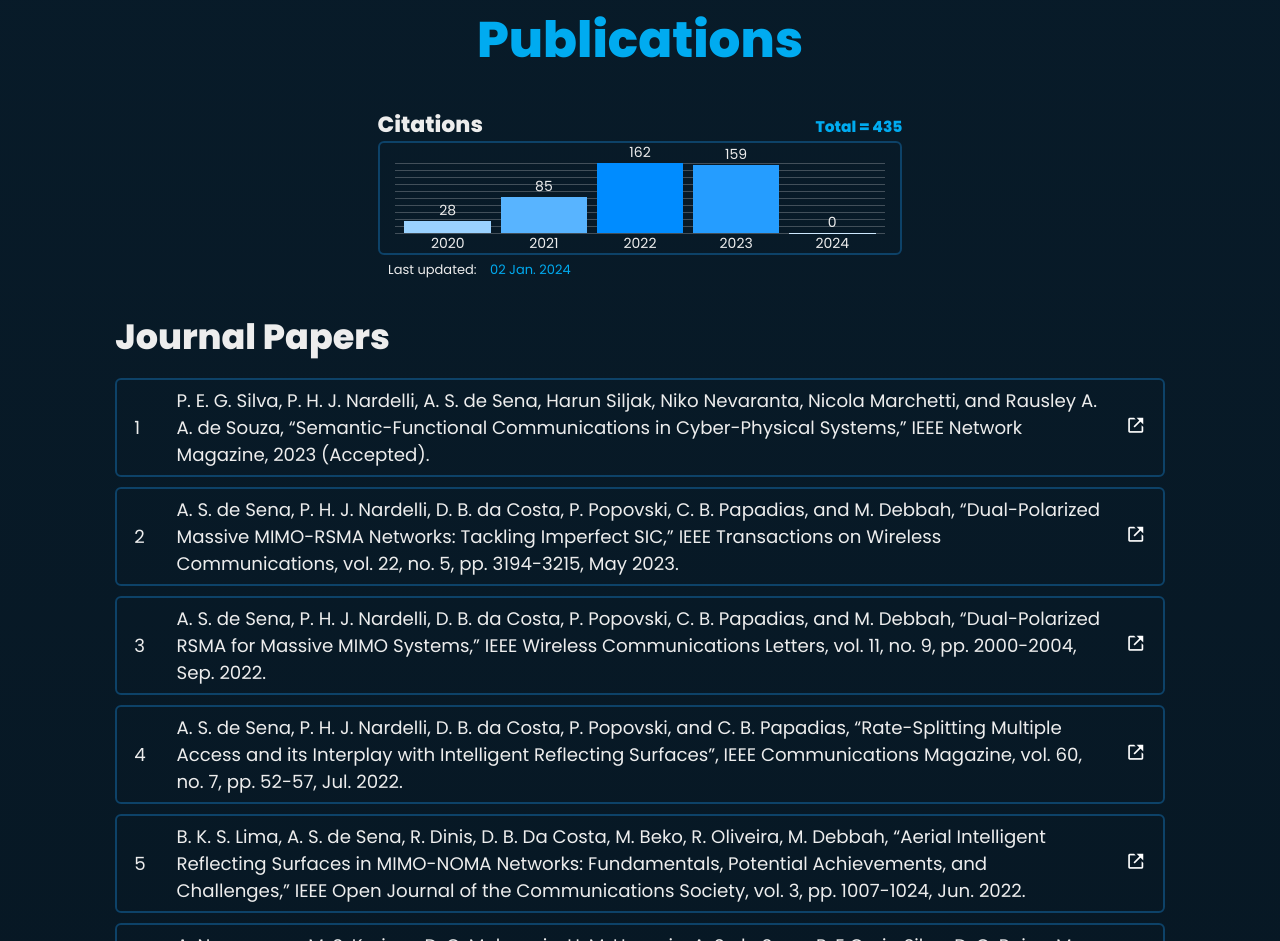
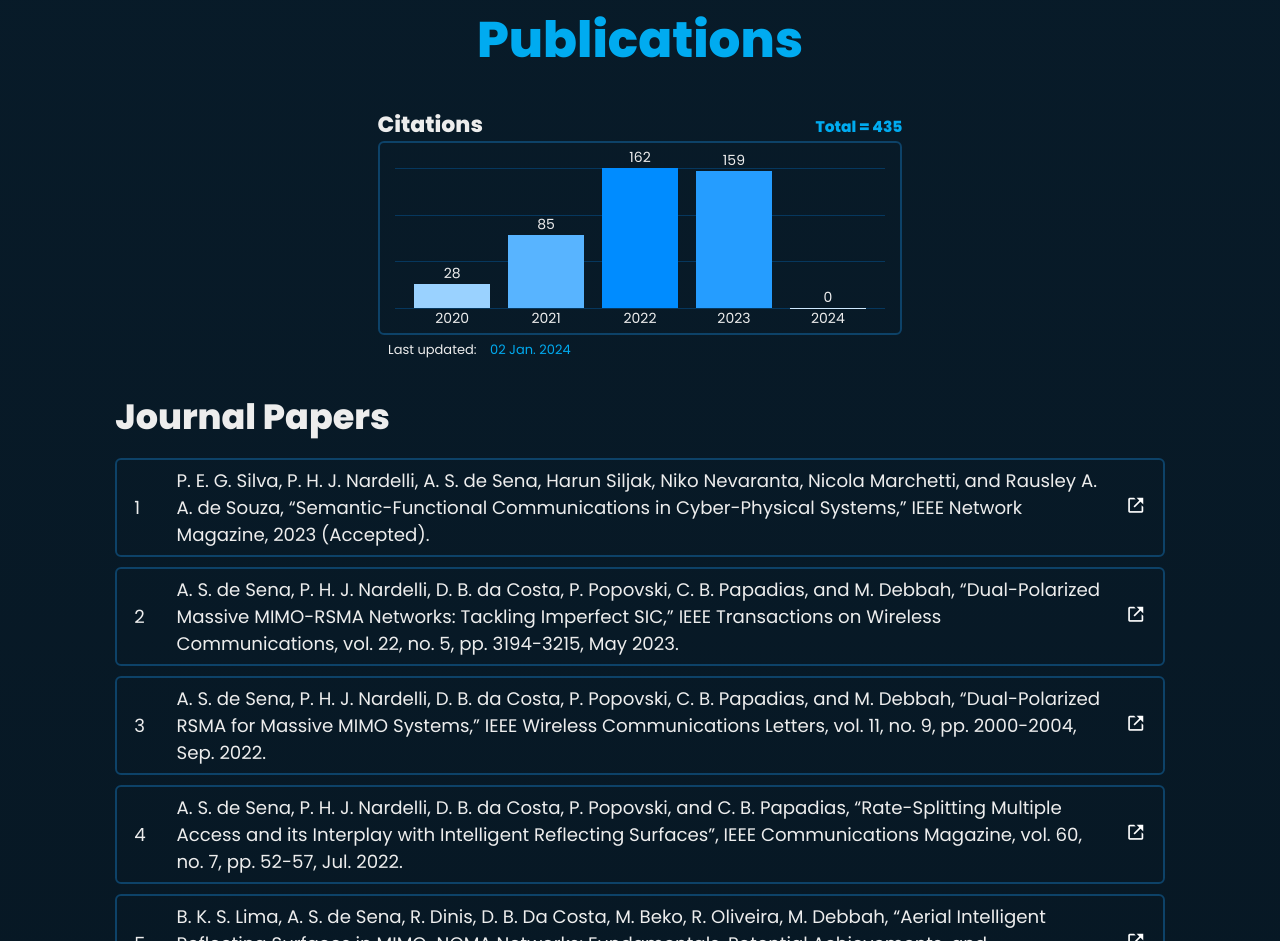
Before and after one commit to arthurssena/arthurssena.github.io, a plain HTML site: page index.html in a window 1280 px wide. Shown: the part 2772-3713 px from the top of the page. Drawn offline with nearby package versions, Linux system fonts and the light colour scheme.

Commit message:
update_2.1.24.4

```diff
--- a/index.html
+++ b/index.html
@@ -294,6 +294,8 @@
                     <h4 class="publications-box">Citations <span style='font-size:70%; margin-left:30px'> Total = 435</span></h4>
                     <div class="citations-content">
 
+                        <div class="gap-10"></div>
+
                         <div class="simple-bar-chart">
                             <div class="item" style="--clr: #9ad2ff; --val: ((28/162)*100)">
                                 <div class="label">2020</div>
@@ -320,6 +322,7 @@
                                 <div class="value">0</div>
                             </div>
                         </div>
+                        <div class="gap-10"></div>
                     </div>
                     <h5 class="publications-box">Last updated: <span style='margin-left:10px'> 02 Jan. 2024</span></h5>
                 </div>
--- a/style.css
+++ b/style.css
@@ -699,19 +699,19 @@ span {
 
 
 .citations-content .simple-bar-chart{
-    --line-count: 10;
-    --line-color: currentcolor;
+    --line-count: 3;
+    --line-color: #0091ff;
     --line-opacity: 0.25;
-    --item-gap: 2%;
-    --item-default-color: #003258;
+    --item-gap: 4%;
+    --item-default-color: #0091ff;
 
-    height: 10rem;
+    height: 16rem;
     display: grid;
     grid-auto-flow: column;
     gap: var(--item-gap);
     align-items: end;
     padding-inline: var(--item-gap);
-    --padding-block: 1.5rem; /*space for labels*/
+    --padding-block: 1rem; /*space for labels*/
     padding-block: var(--padding-block);
     position: relative;
     isolation: isolate;
```
